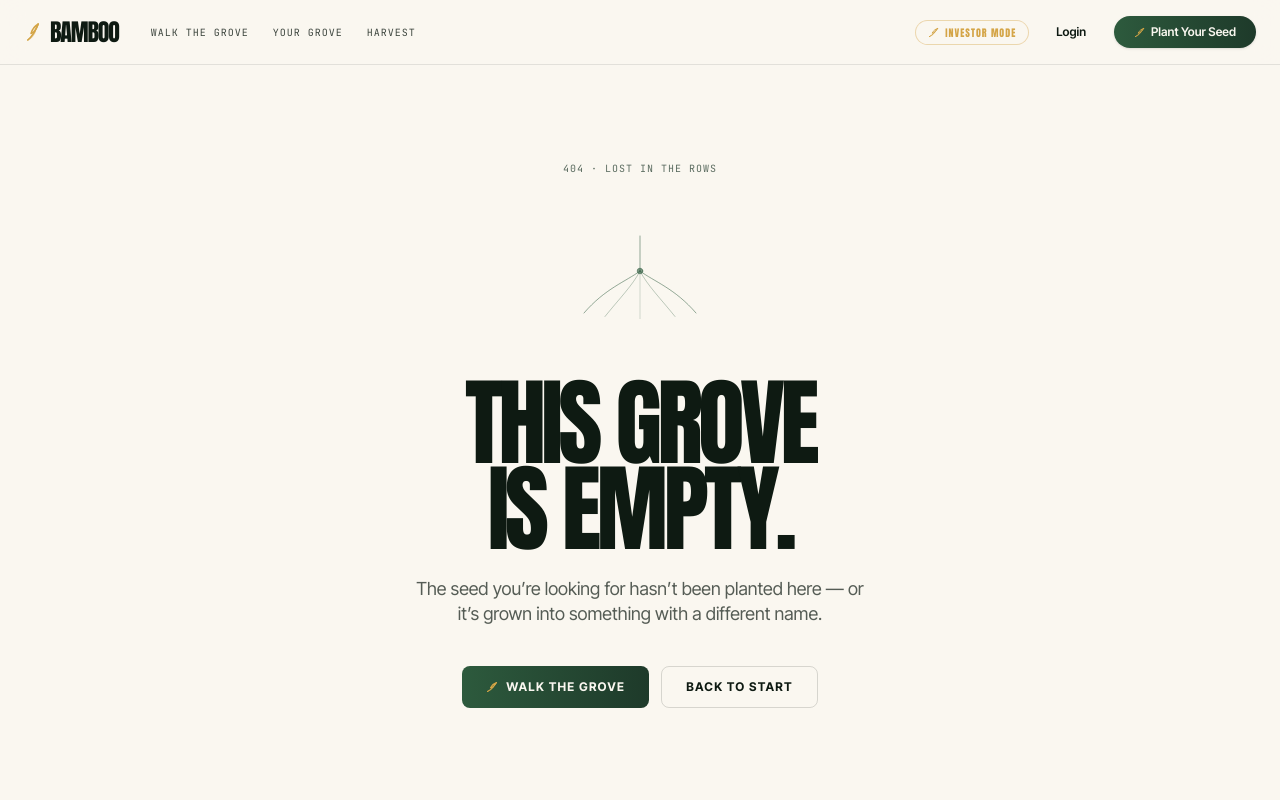
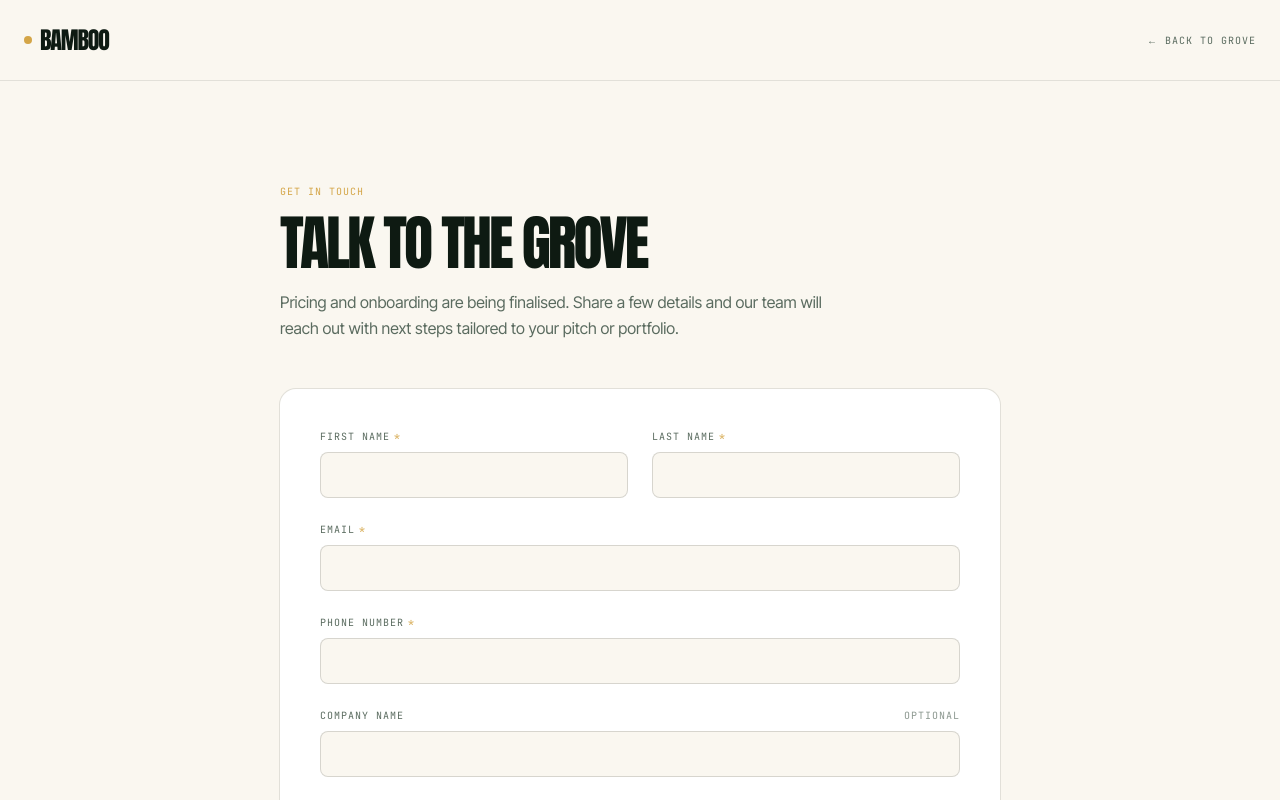
Before and after one commit to huchu19/Bamboo, a Next.js app in the folder web/: page /contact in a window 1280 px wide. Before the commit this address had no page. Shown: the top 800 px of the page. Built offline with nearby package versions, Linux system fonts and the light colour scheme.

Commit message:
Add /contact form and link all 'Contact Us' surfaces to it

```diff
--- a/web/app/(inventor)/dashboard/page.tsx
+++ b/web/app/(inventor)/dashboard/page.tsx
@@ -1,6 +1,7 @@
 'use client';
 
 import { useState } from "react";
+import Link from "next/link";
 import { SiteNav } from "@/components/bamboo/SiteNav";
 import { BambooLeaf } from "@/components/bamboo/BambooIcons";
 import { BambooProgress } from "@/components/bamboo/BambooProgress";
@@ -191,9 +192,12 @@ function Overview() {
           <p className="text-xs text-white/70 mt-2">
             Lock the top of Discover for 7 days. Avg +4× views.
           </p>
-          <button className="mt-4 w-full py-2.5 bg-[color:var(--gold)] text-[color:var(--gold-foreground)] rounded-lg text-xs font-bold uppercase tracking-widest hover:opacity-90 transition-all">
+          <Link
+            href="/contact"
+            className="mt-4 block w-full py-2.5 bg-[color:var(--gold)] text-[color:var(--gold-foreground)] rounded-lg text-xs font-bold uppercase tracking-widest hover:opacity-90 transition-all text-center"
+          >
             Contact Us · Boost
-          </button>
+          </Link>
         </section>
       </aside>
     </div>
@@ -250,27 +254,33 @@ function UploadPanel() {
 function BillingPanel() {
   return (
     <div className="grid md:grid-cols-2 gap-6">
-      <div className="bg-card ring-1 ring-[color:var(--border)] rounded-2xl p-8">
+      <Link
+        href="/contact"
+        className="block bg-card ring-1 ring-[color:var(--border)] rounded-2xl p-8 hover:ring-foreground transition-all"
+      >
         <p className="text-[10px] font-mono uppercase tracking-widest text-muted-foreground">
           Listing Fee
         </p>
         <p className="font-display text-5xl uppercase tracking-tighter mt-2">Contact Us</p>
         <p className="text-xs text-muted-foreground mt-1">Pricing finalised on listing</p>
         <div className="mt-6 pt-6 border-t border-[color:var(--border)] text-xs font-mono uppercase tracking-widest text-muted-foreground">
-          Speak with our team to plant your pitch
+          Speak with our team to plant your pitch →
         </div>
-      </div>
+      </Link>
 
-      <div className="bg-[color:var(--ink)] text-[color:var(--ink-foreground)] rounded-2xl p-8 ring-1 ring-white/10">
+      <Link
+        href="/contact"
+        className="block bg-[color:var(--ink)] text-[color:var(--ink-foreground)] rounded-2xl p-8 ring-1 ring-white/10 hover:ring-[color:var(--gold)] transition-all"
+      >
         <p className="text-[10px] font-mono uppercase tracking-widest text-[color:var(--gold)]">
           Verified Badge
         </p>
         <p className="font-display text-5xl uppercase tracking-tighter mt-2 text-[color:var(--gold)]">Contact Us</p>
         <p className="text-xs text-white/60 mt-1">Pricing finalised on verification</p>
-        <button className="mt-6 w-full py-2.5 bg-white/10 hover:bg-white/20 rounded-lg text-xs font-bold uppercase tracking-widest transition-all">
-          Talk to our team
-        </button>
-      </div>
+        <span className="mt-6 block w-full py-2.5 bg-white/10 rounded-lg text-xs font-bold uppercase tracking-widest text-center">
+          Talk to our team →
+        </span>
+      </Link>
     </div>
   );
 }
--- a/web/app/(inventor)/pitch/new/page.tsx
+++ b/web/app/(inventor)/pitch/new/page.tsx
@@ -2,6 +2,7 @@
 
 import { useState } from 'react';
 import { useRouter } from 'next/navigation';
+import Link from 'next/link';
 import { useAuth } from '@/context/AuthContext';
 import type { PitchCategory } from '@/types';
 
@@ -604,12 +605,20 @@ export default function CreatePitchPage() {
             <div className="bg-blue-50 border border-blue-200 rounded-lg p-6">
               <h3 className="font-semibold text-blue-900 mb-2">💳 Pitch Listing Fee</h3>
               <p className="text-blue-700 mb-4">
-                Listing pricing is being finalised. <strong>Contact us</strong> to publish your
-                pitch to investors.
+                Listing pricing is being finalised.{' '}
+                <Link href="/contact" className="underline font-semibold hover:text-blue-900">
+                  Contact us
+                </Link>{' '}
+                to publish your pitch to investors.
               </p>
               <div className="flex justify-between py-3 border-t border-blue-200">
                 <span className="font-semibold text-blue-900">Total</span>
-                <span className="font-bold text-blue-900 text-lg">Contact Us</span>
+                <Link
+                  href="/contact"
+                  className="font-bold text-blue-900 text-lg underline hover:text-blue-700"
+                >
+                  Contact Us
+                </Link>
               </div>
             </div>
 
@@ -672,7 +681,13 @@ export default function CreatePitchPage() {
               <li>Your pitch is reviewed by our team (24–48 hours)</li>
               <li>Once approved, it goes live to all investors</li>
               <li>Track investor interest from your dashboard</li>
-              <li>Optional: Upgrade to Verified Badge (Contact Us) for extra credibility</li>
+              <li>
+                Optional: Upgrade to Verified Badge (
+                <Link href="/contact" className="underline text-green-700 hover:text-green-800">
+                  Contact Us
+                </Link>
+                ) for extra credibility
+              </li>
             </ol>
           </div>
 
--- /dev/null
+++ b/web/app/contact/page.tsx
@@ -0,0 +1,174 @@
+'use client';
+
+import { useState } from 'react';
+import Link from 'next/link';
+
+export default function ContactPage() {
+  const [firstName, setFirstName] = useState('');
+  const [lastName, setLastName] = useState('');
+  const [email, setEmail] = useState('');
+  const [phone, setPhone] = useState('');
+  const [companyName, setCompanyName] = useState('');
+  const [submitted, setSubmitted] = useState(false);
+
+  const handleSubmit = (e: React.FormEvent) => {
+    e.preventDefault();
+    setSubmitted(true);
+  };
+
+  return (
+    <div className="min-h-screen bg-background text-foreground">
+      <header className="border-b border-[color:var(--border)]">
+        <div className="max-w-7xl mx-auto px-6 py-6 flex items-center justify-between">
+          <Link href="/" className="flex items-center gap-2">
+            <span className="size-2 rounded-full bg-[color:var(--gold)]" />
+            <span className="font-display text-2xl uppercase tracking-tighter">Bamboo</span>
+          </Link>
+          <Link
+            href="/"
+            className="text-[10px] font-mono uppercase tracking-widest text-muted-foreground hover:text-foreground transition-colors"
+          >
+            ← Back to Grove
+          </Link>
+        </div>
+      </header>
+
+      <main className="max-w-3xl mx-auto px-6 py-16 md:py-24">
+        <div className="mb-12">
+          <span className="text-[10px] font-mono uppercase tracking-widest text-[color:var(--gold)]">
+            Get in touch
+          </span>
+          <h1 className="font-display text-5xl md:text-6xl uppercase tracking-tighter mt-3">
+            Talk to the grove
+          </h1>
+          <p className="text-muted-foreground mt-4 max-w-xl leading-relaxed">
+            Pricing and onboarding are being finalised. Share a few details and our team
+            will reach out with next steps tailored to your pitch or portfolio.
+          </p>
+        </div>
+
+        {submitted ? (
+          <div className="bg-card ring-1 ring-[color:var(--border)] rounded-2xl p-10 text-center">
+            <div className="size-14 mx-auto rounded-full bg-primary/10 flex items-center justify-center mb-6">
+              <span className="size-3 rounded-full bg-primary" />
+            </div>
+            <h2 className="font-display text-3xl uppercase tracking-tighter mb-3">
+              Roots received
+            </h2>
+            <p className="text-muted-foreground max-w-md mx-auto">
+              Thanks, {firstName || 'friend'}. We&rsquo;ll be in touch at{' '}
+              <span className="font-mono text-foreground">{email}</span> shortly.
+            </p>
+            <Link
+              href="/"
+              className="inline-block mt-8 px-6 py-3 border-2 border-primary text-primary font-bold rounded-xl hover:bg-primary hover:text-primary-foreground transition-all text-sm uppercase tracking-widest"
+            >
+              Back to home
+            </Link>
+          </div>
+        ) : (
+          <form
+            onSubmit={handleSubmit}
+            className="bg-card ring-1 ring-[color:var(--border)] rounded-2xl p-8 md:p-10 space-y-6"
+          >
+            <div className="grid md:grid-cols-2 gap-6">
+              <Field
+                label="First name"
+                required
+                value={firstName}
+                onChange={setFirstName}
+                autoComplete="given-name"
+              />
+              <Field
+                label="Last name"
+                required
+                value={lastName}
+                onChange={setLastName}
+                autoComplete="family-name"
+              />
+            </div>
+
+            <Field
+              label="Email"
+              type="email"
+              required
+              value={email}
+              onChange={setEmail}
+              autoComplete="email"
+            />
+
+            <Field
+              label="Phone number"
+              type="tel"
+              required
+              value={phone}
+              onChange={setPhone}
+              autoComplete="tel"
+            />
+
+            <Field
+              label="Company name"
+              hint="Optional"
+              value={companyName}
+              onChange={setCompanyName}
+              autoComplete="organization"
+            />
+
+            <button
+              type="submit"
+              className="w-full py-4 bg-[color:var(--ink)] text-[color:var(--ink-foreground)] font-bold rounded-xl hover:opacity-90 transition-all text-sm uppercase tracking-widest"
+            >
+              Send message
+            </button>
+
+            <p className="text-[10px] font-mono uppercase tracking-widest text-muted-foreground text-center">
+              We typically reply within one business day
+            </p>
+          </form>
+        )}
+      </main>
+    </div>
+  );
+}
+
+function Field({
+  label,
+  value,
+  onChange,
+  type = 'text',
+  required = false,
+  hint,
+  autoComplete,
+}: {
+  label: string;
+  value: string;
+  onChange: (v: string) => void;
+  type?: string;
+  required?: boolean;
+  hint?: string;
+  autoComplete?: string;
+}) {
+  return (
+    <label className="block">
+      <span className="flex items-center justify-between mb-2">
+        <span className="text-[10px] font-mono uppercase tracking-widest text-muted-foreground">
+          {label}
+          {required && <span className="text-[color:var(--gold)] ml-1">*</span>}
+        </span>
+        {hint && (
+          <span className="text-[10px] font-mono uppercase tracking-widest text-muted-foreground/70">
+            {hint}
+          </span>
+        )}
+      </span>
+      <input
+        type={type}
+        required={required}
+        value={value}
+        onChange={(e) => onChange(e.target.value)}
+        autoComplete={autoComplete}
+        className="w-full px-4 py-3 bg-background border border-[color:var(--input)] rounded-lg text-sm focus:outline-none focus:border-foreground transition-colors"
+      />
+    </label>
+  );
+}
--- a/web/app/page.tsx
+++ b/web/app/page.tsx
@@ -245,9 +245,12 @@ export default function Home() {
                 ))}
               </ul>
             </div>
-            <button className="w-full py-4 border-2 border-primary text-primary font-bold rounded-xl hover:bg-primary hover:text-primary-foreground transition-all">
+            <Link
+              href="/contact"
+              className="block w-full py-4 border-2 border-primary text-primary font-bold rounded-xl hover:bg-primary hover:text-primary-foreground transition-all text-center"
+            >
               Contact Us
-            </button>
+            </Link>
           </div>
           <div className="bg-[color:var(--ink)] text-[color:var(--ink-foreground)] p-10 rounded-[2rem] flex flex-col justify-between relative overflow-hidden bamboo-grain">
             <div className="absolute -top-12 -right-12 font-display text-[10rem] text-[color:var(--gold)]/10 uppercase pointer-events-none select-none">
@@ -271,9 +274,12 @@ export default function Home() {
                 ))}
               </ul>
             </div>
-            <button className="w-full py-4 bg-gradient-to-r from-[color:var(--gold)] to-[color:var(--gold-soft)] text-[color:var(--gold-foreground)] font-bold rounded-xl shadow-lg shadow-[color:var(--gold)]/20 hover:opacity-90 transition-all">
+            <Link
+              href="/contact"
+              className="block w-full py-4 bg-gradient-to-r from-[color:var(--gold)] to-[color:var(--gold-soft)] text-[color:var(--gold-foreground)] font-bold rounded-xl shadow-lg shadow-[color:var(--gold)]/20 hover:opacity-90 transition-all text-center"
+            >
               Contact Us
-            </button>
+            </Link>
           </div>
         </div>
       </section>
```
